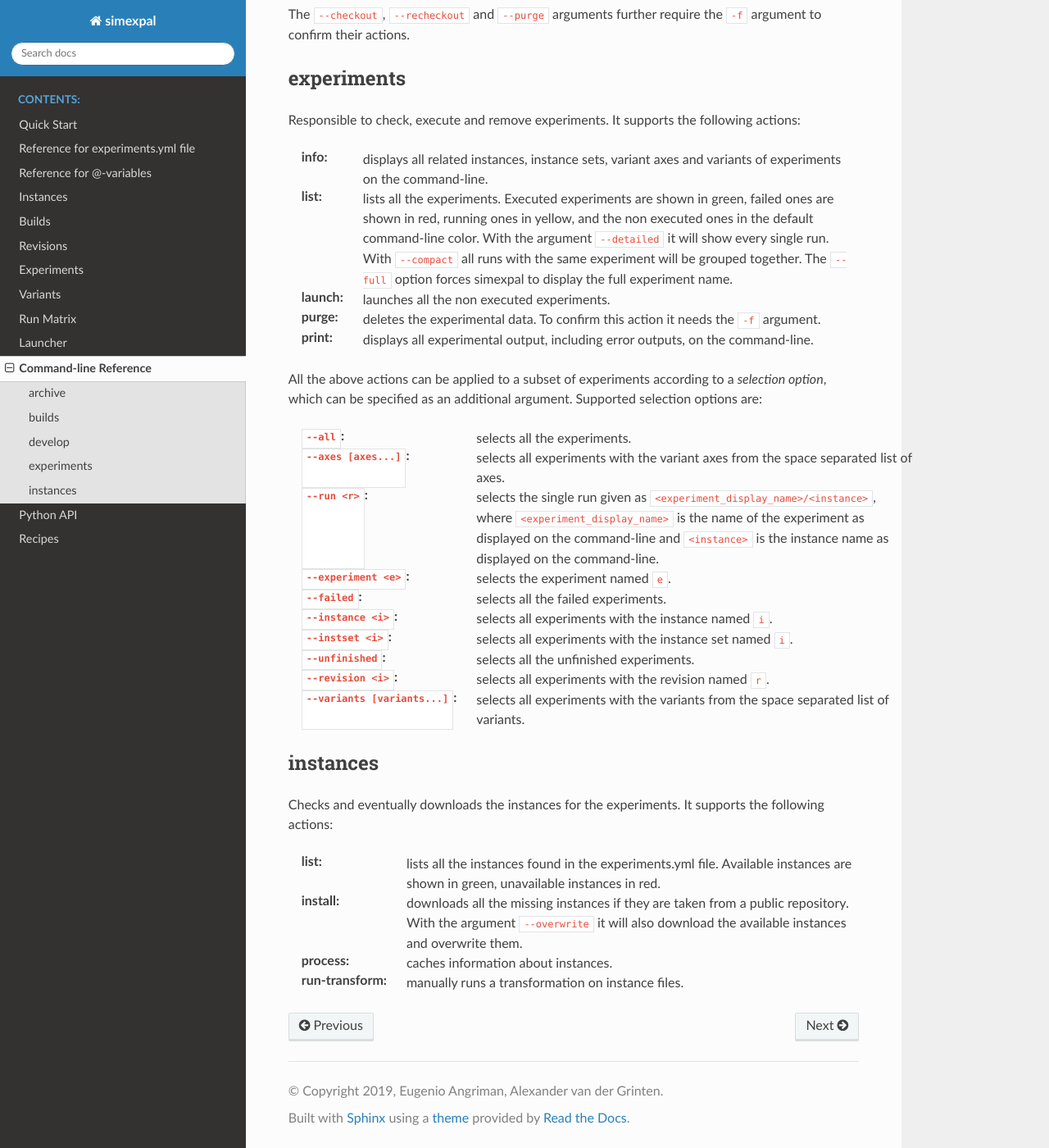
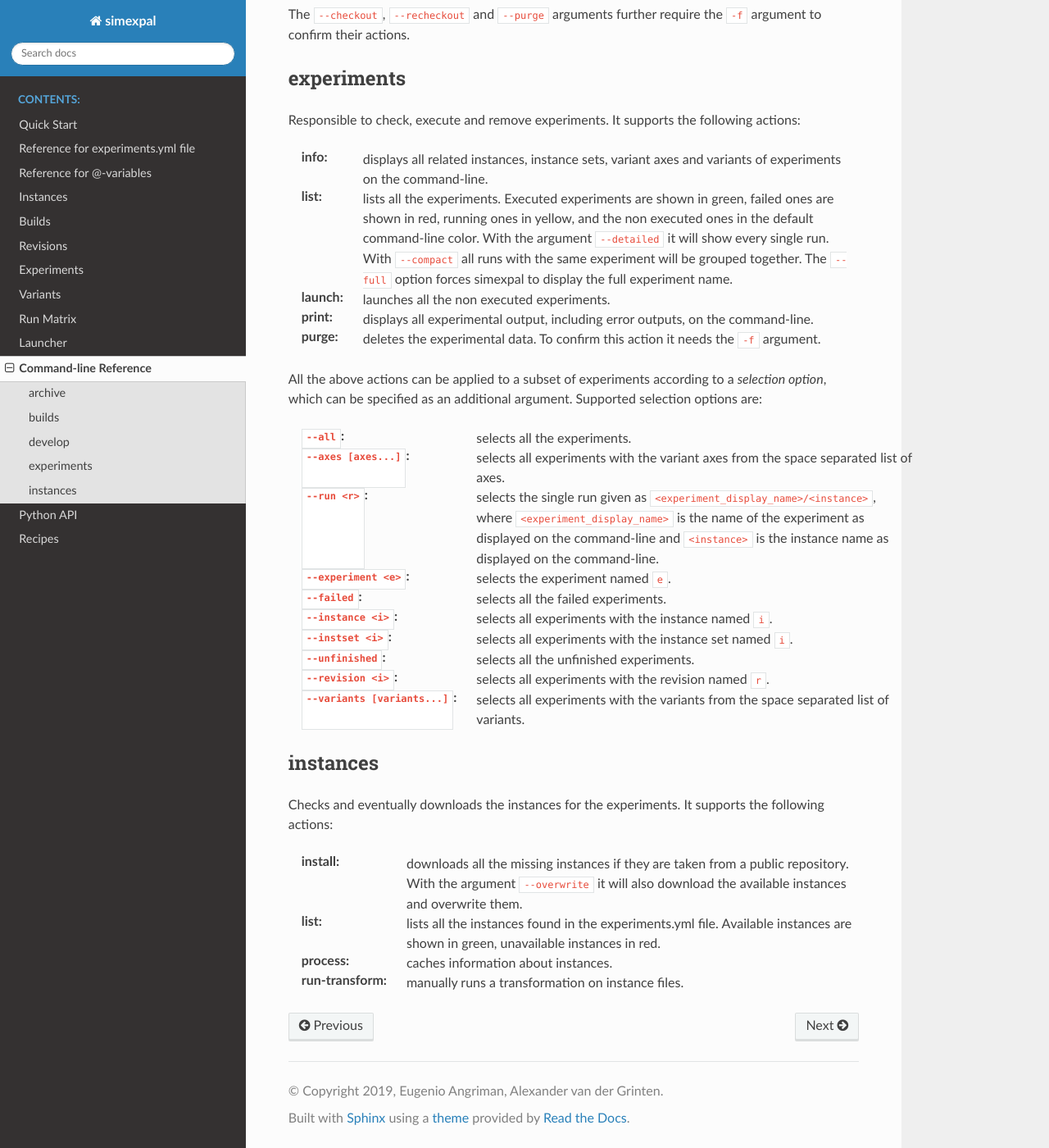
Before and after one commit to hu-macsy/simexpal, a Sphinx documentation site: the page built from docs/command_line_reference.rst, in a window 1280 px wide and 1400 px high, scrolled down 1333 px. Shown: the whole window at 82% size. Built offline with Sphinx 7.4.7 and the Read the Docs theme 2.0.0, drawn with Linux system fonts in a browser that asks for light colours.

```diff
--- a/docs/command_line_reference.rst
+++ b/docs/command_line_reference.rst
@@ -72,8 +72,8 @@ It supports the following actions:
    experiment will be grouped together. The ``--full`` option forces simexpal to display the
    full experiment name.
 :launch: launches all the non executed experiments.
+:print: displays all experimental output, including error outputs, on the command-line.
 :purge: deletes the experimental data. To confirm this action it needs the ``-f`` argument.
-:print: displays all experimental output, including error outputs, on the command-line.
 
 All the above actions can be applied to a subset of experiments according to a `selection option`,
 which can be specified as an additional argument. Supported selection options are:
@@ -96,10 +96,10 @@ instances
 Checks and eventually downloads the instances for the experiments.
 It supports the following actions:
 
-:list: lists all the instances found in the experiments.yml file.
-   Available instances are shown in green, unavailable instances in red.
 :install: downloads all the missing instances if they are taken from a public repository.
    With the argument ``--overwrite`` it will also download the available instances and
    overwrite them.
+:list: lists all the instances found in the experiments.yml file.
+   Available instances are shown in green, unavailable instances in red.
 :process: caches information about instances.
 :run-transform: manually runs a transformation on instance files.
```
